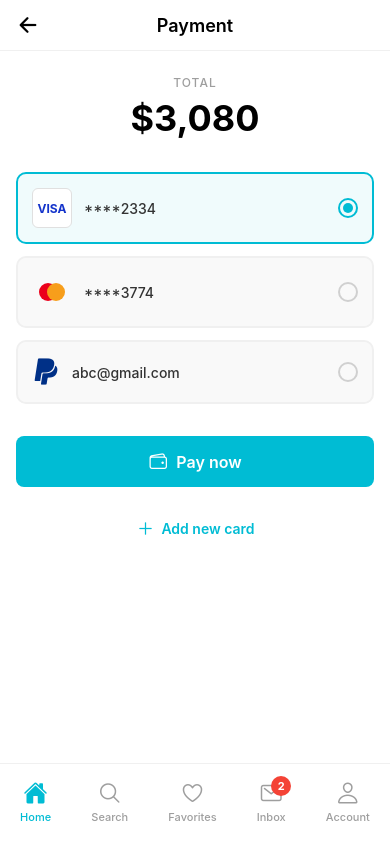
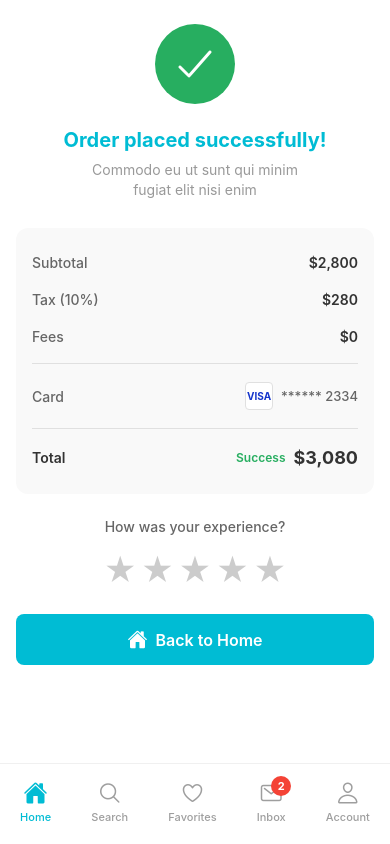
Before and after one commit to Hiep0718/SnapBuy_Mobile, a React Native app: screen / in a window 390 px wide. Built offline with nearby package versions, Linux system fonts and the light colour scheme.

Commit message:
Hoàn thành màng hình thanh toán thành công

```diff
--- a/src/App.tsx
+++ b/src/App.tsx
@@ -42,10 +42,11 @@
 import ClothesDetailScreen from './screens/ClothesDetailScreen';
 import FeedbackScreen from './screens/FeedbackScreen';
 import PaymentScreen from './screens/PaymentScreen';
+import PaymentSuccessScreen from './screens/PaymentSuccessScreen';
 
 
 export default function App() {
   return (
-    <PaymentScreen />
+    <PaymentSuccessScreen />
   );
 }
--- /dev/null
+++ b/src/screens/PaymentSuccessScreen.tsx
@@ -0,0 +1,351 @@
+"use client"
+
+import type React from "react"
+import { useState } from "react"
+import { View, Text, StyleSheet, SafeAreaView, TouchableOpacity, ScrollView } from "react-native"
+import { Ionicons } from "@expo/vector-icons"
+import { RatingStars } from "../components/RatingStars"
+
+const PaymentSuccessScreen: React.FC = () => {
+  const [rating, setRating] = useState(0)
+  const [activeNav, setActiveNav] = useState("home")
+
+  return (
+    <SafeAreaView style={styles.safeArea}>
+      <ScrollView contentContainerStyle={styles.container}>
+        {/* Success Icon */}
+        <View style={styles.iconContainer}>
+          <View style={styles.checkmarkCircle}>
+            <Ionicons name="checkmark" size={48} color="#fff" />
+          </View>
+        </View>
+
+        {/* Success Message */}
+        <Text style={styles.successTitle}>Order placed successfully!</Text>
+        <Text style={styles.successSubtitle}>Commodo eu ut sunt qui minim{"\n"}fugiat elit nisi enim</Text>
+
+        {/* Order Summary */}
+        <View style={styles.summarySection}>
+          <View style={styles.summaryRow}>
+            <Text style={styles.summaryLabel}>Subtotal</Text>
+            <Text style={styles.summaryValue}>$2,800</Text>
+          </View>
+          <View style={styles.summaryRow}>
+            <Text style={styles.summaryLabel}>Tax (10%)</Text>
+            <Text style={styles.summaryValue}>$280</Text>
+          </View>
+          <View style={styles.summaryRow}>
+            <Text style={styles.summaryLabel}>Fees</Text>
+            <Text style={styles.summaryValue}>$0</Text>
+          </View>
+
+          {/* Divider */}
+          <View style={styles.divider} />
+
+          {/* Card Info */}
+          <View style={styles.cardRow}>
+            <Text style={styles.summaryLabel}>Card</Text>
+            <View style={styles.cardInfo}>
+              <View style={styles.visaLogoSmall}>
+                <Text style={styles.visaText}>VISA</Text>
+              </View>
+              <Text style={styles.cardNumber}>****** 2334</Text>
+            </View>
+          </View>
+
+          {/* Divider */}
+          <View style={styles.divider} />
+
+          {/* Total */}
+          <View style={styles.totalRow}>
+            <Text style={styles.totalLabel}>Total</Text>
+            <View style={styles.totalContainer}>
+              <Text style={styles.successLabel}>Success</Text>
+              <Text style={styles.totalAmount}>$3,080</Text>
+            </View>
+          </View>
+        </View>
+
+        {/* Experience Rating */}
+        <View style={styles.ratingSection}>
+          <Text style={styles.ratingQuestion}>How was your experience?</Text>
+          <RatingStars rating={rating} setRating={setRating} size={32} />
+        </View>
+
+        {/* Back to Home Button */}
+        <TouchableOpacity style={styles.backButton}>
+          <Ionicons name="home" size={20} color="#fff" />
+          <Text style={styles.backButtonText}>Back to Home</Text>
+        </TouchableOpacity>
+      </ScrollView>
+
+      {/* Bottom Tab Navigation */}
+      <View style={styles.bottomTabBar}>
+        <TouchableOpacity style={styles.tabItem} onPress={() => setActiveNav("home")}>
+          <Ionicons
+            name={activeNav === "home" ? "home" : "home-outline"}
+            size={24}
+            color={activeNav === "home" ? "#00BCD4" : "#9E9E9E"}
+          />
+          <Text style={[styles.tabLabel, activeNav === "home" && styles.activeTabLabel]}>Home</Text>
+        </TouchableOpacity>
+
+        <TouchableOpacity style={styles.tabItem} onPress={() => setActiveNav("search")}>
+          <Ionicons
+            name={activeNav === "search" ? "search" : "search-outline"}
+            size={24}
+            color={activeNav === "search" ? "#00BCD4" : "#9E9E9E"}
+          />
+          <Text style={[styles.tabLabel, activeNav === "search" && styles.activeTabLabel]}>Search</Text>
+        </TouchableOpacity>
+
+        <TouchableOpacity style={styles.tabItem} onPress={() => setActiveNav("favorites")}>
+          <Ionicons
+            name={activeNav === "favorites" ? "heart" : "heart-outline"}
+            size={24}
+            color={activeNav === "favorites" ? "#00BCD4" : "#9E9E9E"}
+          />
+          <Text style={[styles.tabLabel, activeNav === "favorites" && styles.activeTabLabel]}>Favorites</Text>
+        </TouchableOpacity>
+
+        <TouchableOpacity style={styles.tabItem} onPress={() => setActiveNav("inbox")}>
+          <View style={styles.tabIconContainer}>
+            <Ionicons
+              name={activeNav === "inbox" ? "mail" : "mail-outline"}
+              size={24}
+              color={activeNav === "inbox" ? "#00BCD4" : "#9E9E9E"}
+            />
+            <View style={styles.badge}>
+              <Text style={styles.badgeText}>2</Text>
+            </View>
+          </View>
+          <Text style={[styles.tabLabel, activeNav === "inbox" && styles.activeTabLabel]}>Inbox</Text>
+        </TouchableOpacity>
+
+        <TouchableOpacity style={styles.tabItem} onPress={() => setActiveNav("account")}>
+          <Ionicons
+            name={activeNav === "account" ? "person" : "person-outline"}
+            size={24}
+            color={activeNav === "account" ? "#00BCD4" : "#9E9E9E"}
+          />
+          <Text style={[styles.tabLabel, activeNav === "account" && styles.activeTabLabel]}>Account</Text>
+        </TouchableOpacity>
+      </View>
+    </SafeAreaView>
+  )
+}
+
+const styles = StyleSheet.create({
+  safeArea: {
+    flex: 1,
+    backgroundColor: "#fff",
+  },
+  container: {
+    flexGrow: 1,
+    paddingHorizontal: 16,
+    paddingVertical: 24,
+    alignItems: "center",
+  },
+
+  // Success Icon
+  iconContainer: {
+    marginBottom: 24,
+  },
+  checkmarkCircle: {
+    width: 80,
+    height: 80,
+    borderRadius: 40,
+    backgroundColor: "#27AE60",
+    justifyContent: "center",
+    alignItems: "center",
+  },
+
+  // Success Message
+  successTitle: {
+    fontSize: 20,
+    fontWeight: "700",
+    color: "#00BCD4",
+    marginBottom: 8,
+    textAlign: "center",
+  },
+  successSubtitle: {
+    fontSize: 14,
+    fontWeight: "400",
+    color: "#999",
+    textAlign: "center",
+    marginBottom: 28,
+    lineHeight: 20,
+  },
+
+  // Summary Section
+  summarySection: {
+    width: "100%",
+    backgroundColor: "#f9f9f9",
+    borderRadius: 12,
+    paddingHorizontal: 16,
+    paddingVertical: 16,
+    marginBottom: 24,
+  },
+  summaryRow: {
+    flexDirection: "row",
+    justifyContent: "space-between",
+    alignItems: "center",
+    paddingVertical: 10,
+  },
+  summaryLabel: {
+    fontSize: 14,
+    fontWeight: "500",
+    color: "#666",
+  },
+  summaryValue: {
+    fontSize: 14,
+    fontWeight: "600",
+    color: "#333",
+  },
+
+  // Card Row
+  cardRow: {
+    flexDirection: "row",
+    justifyContent: "space-between",
+    alignItems: "center",
+    paddingVertical: 10,
+  },
+  cardInfo: {
+    flexDirection: "row",
+    alignItems: "center",
+    gap: 8,
+  },
+  visaLogoSmall: {
+    width: 28,
+    height: 28,
+    backgroundColor: "#fff",
+    borderRadius: 4,
+    justifyContent: "center",
+    alignItems: "center",
+    borderWidth: 1,
+    borderColor: "#e0e0e0",
+  },
+  visaText: {
+    fontSize: 10,
+    fontWeight: "bold",
+    color: "#1434CB",
+  },
+  cardNumber: {
+    fontSize: 13,
+    fontWeight: "500",
+    color: "#666",
+  },
+
+  // Divider
+  divider: {
+    height: 1,
+    backgroundColor: "#e0e0e0",
+    marginVertical: 8,
+  },
+
+  // Total Row
+  totalRow: {
+    flexDirection: "row",
+    justifyContent: "space-between",
+    alignItems: "center",
+    paddingVertical: 10,
+  },
+  totalLabel: {
+    fontSize: 14,
+    fontWeight: "600",
+    color: "#333",
+  },
+  totalContainer: {
+    flexDirection: "row",
+    alignItems: "center",
+    gap: 8,
+  },
+  successLabel: {
+    fontSize: 12,
+    fontWeight: "600",
+    color: "#27AE60",
+  },
+  totalAmount: {
+    fontSize: 18,
+    fontWeight: "700",
+    color: "#333",
+  },
+
+  // Rating Section
+  ratingSection: {
+    width: "100%",
+    alignItems: "center",
+    marginBottom: 24,
+  },
+  ratingQuestion: {
+    fontSize: 14,
+    fontWeight: "500",
+    color: "#666",
+    marginBottom: 16,
+  },
+
+  // Back Button
+  backButton: {
+    width: "100%",
+    flexDirection: "row",
+    alignItems: "center",
+    justifyContent: "center",
+    gap: 8,
+    paddingVertical: 14,
+    backgroundColor: "#00BCD4",
+    borderRadius: 8,
+    marginBottom: 16,
+  },
+  backButtonText: {
+    color: "#fff",
+    fontSize: 16,
+    fontWeight: "600",
+  },
+
+  // Bottom Tab Bar
+  bottomTabBar: {
+    flexDirection: "row",
+    justifyContent: "space-around",
+    alignItems: "flex-end",
+    backgroundColor: "#fff",
+    borderTopWidth: 1,
+    borderTopColor: "#f0f0f0",
+    paddingVertical: 8,
+    paddingBottom: 12,
+  },
+  tabItem: {
+    alignItems: "center",
+    justifyContent: "center",
+    paddingVertical: 8,
+    gap: 4,
+  },
+  tabIconContainer: {
+    position: "relative",
+  },
+  badge: {
+    position: "absolute",
+    top: -4,
+    right: -8,
+    backgroundColor: "#F44336",
+    borderRadius: 10,
+    width: 20,
+    height: 20,
+    justifyContent: "center",
+    alignItems: "center",
+  },
+  badgeText: {
+    color: "#fff",
+    fontSize: 11,
+    fontWeight: "700",
+  },
+  tabLabel: {
+    fontSize: 11,
+    fontWeight: "500",
+    color: "#9E9E9E",
+  },
+  activeTabLabel: {
+    color: "#00BCD4",
+  },
+})
+
+export default PaymentSuccessScreen
```
